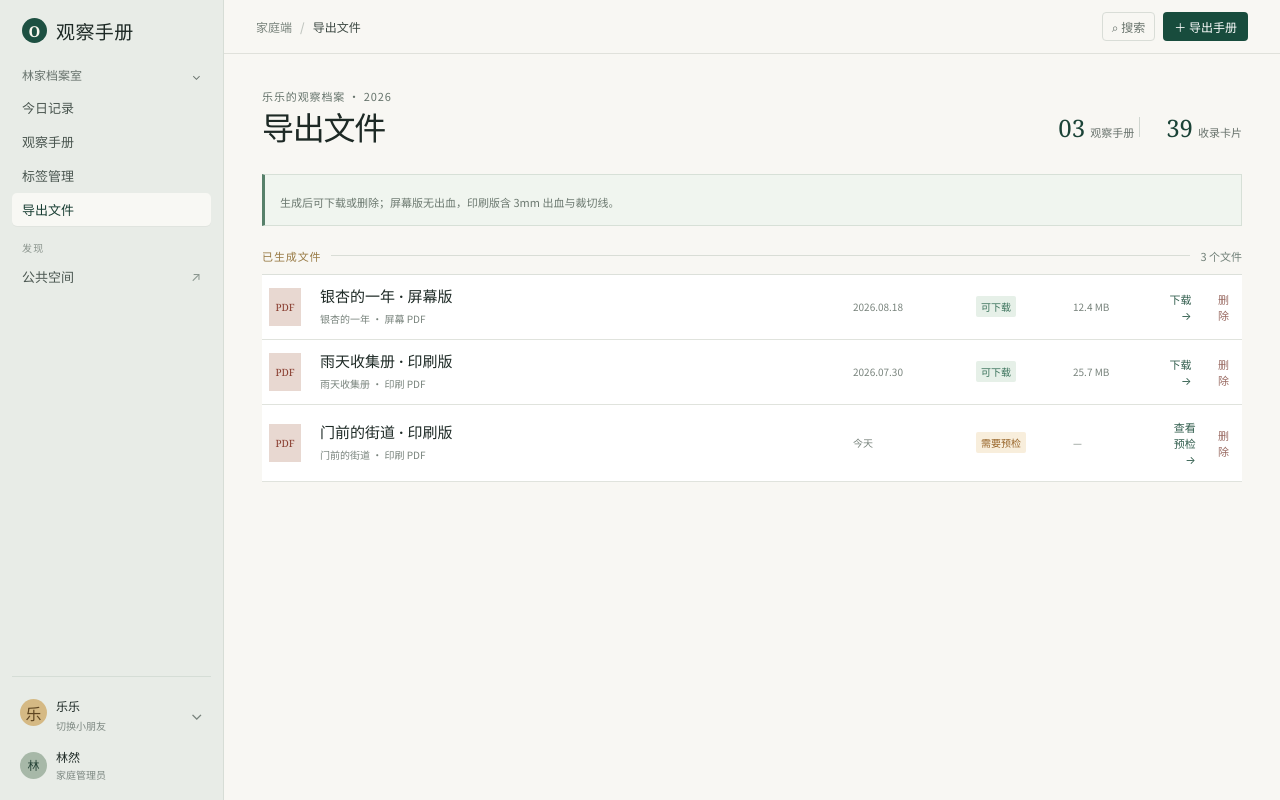
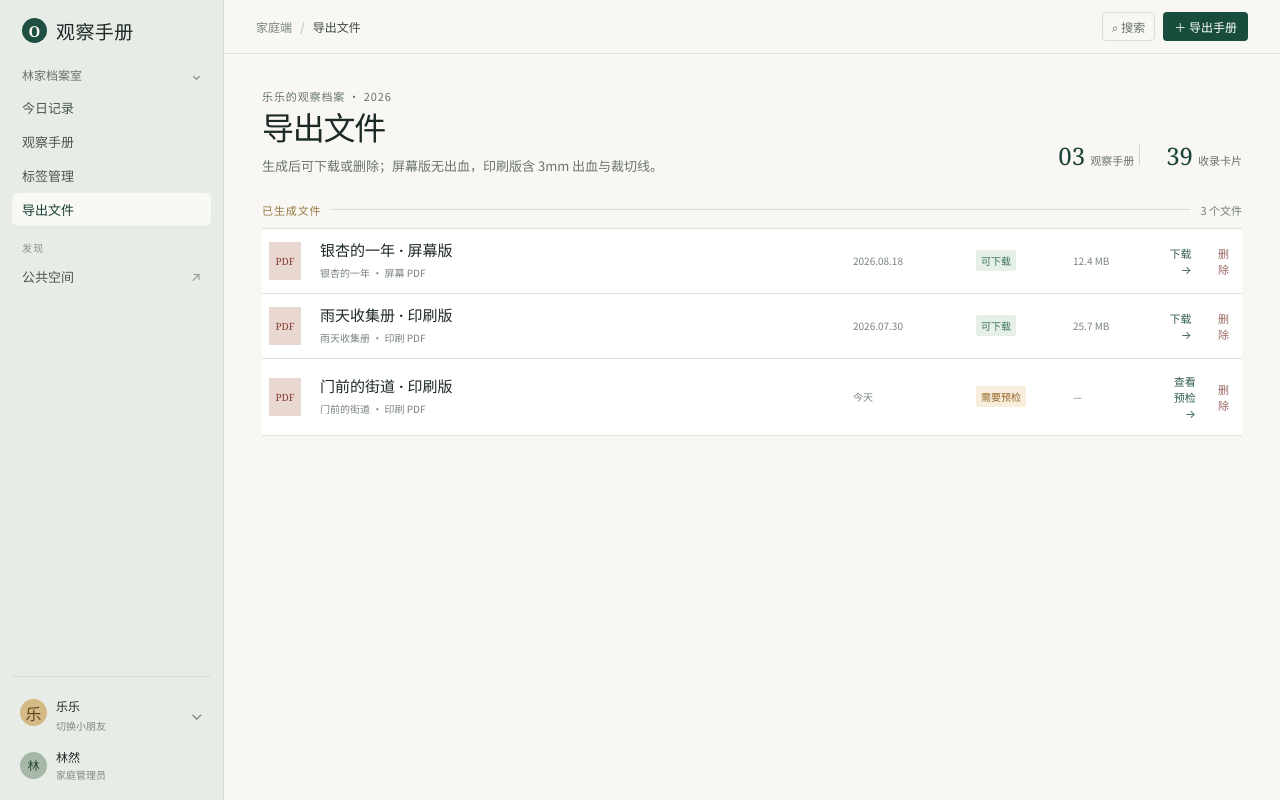
Before and after one commit to OneBigChestnut/observation-handbook, a React (Vite) app in the folder apps/web/: page / in a window 1280 px wide. Both pictures are taken after a click on the button "导出文件". Built offline with nearby package versions, Linux system fonts and the light colour scheme.

Commit message:
fix: align export page guidance with page headers

```diff
--- a/apps/web/src/main.tsx
+++ b/apps/web/src/main.tsx
@@ -168,7 +168,7 @@ function App() {
         <div className="top-actions"><button className="search">⌕ <span>搜索</span></button><button className="new-card" onClick={() => isRecordView ? setComposerOpen(true) : activeNav === "导出文件" ? setExportDialogOpen(true) : undefined}>＋ {actionLabel}</button></div>
       </header>
       <section className="page-heading">
-        <div><p className="eyebrow">{child}的观察档案 · 2026</p><h1>{heading}</h1>{activeNav !== "导出文件" && <p className="subhead">{isRecordView ? "把当下的发现，收进时间的册页。" : activeNav === "观察手册" ? "将同一主题的发现编成可以持续生长的手册。" : activeNav === "标签管理" ? "为观察命名，并把同一主题的记录聚拢在一起。" : "按孩子独立整理和查看内容。"}</p>}</div>
+        <div><p className="eyebrow">{child}的观察档案 · 2026</p><h1>{heading}</h1><p className="subhead">{isRecordView ? "把当下的发现，收进时间的册页。" : activeNav === "观察手册" ? "将同一主题的发现编成可以持续生长的手册。" : activeNav === "标签管理" ? "为观察命名，并把同一主题的记录聚拢在一起。" : activeNav === "导出文件" ? "生成后可下载或删除；屏幕版无出血，印刷版含 3mm 出血与裁切线。" : "按孩子独立整理和查看内容。"}</p></div>
         <div className="summary"><b>{isRecordView ? "06" : "03"}</b><span>{isRecordView ? "本月记录" : "观察手册"}</span><em></em><b>{isRecordView ? "04" : "39"}</b><span>{isRecordView ? "观察主题" : "收录卡片"}</span></div>
       </section>
       {isRecordView && <section className="toolbar">
@@ -184,7 +184,7 @@ function App() {
       {isRecordView && view === "calendar" && <section className="calendar-view"><div className="weekday">一</div><div className="weekday">二</div><div className="weekday">三</div><div className="weekday">四</div><div className="weekday">五</div><div className="weekday">六</div><div className="weekday">日</div>{Array.from({ length: 31 }, (_, i) => <div className="calendar-day" key={i}><b>{i + 1}</b>{cardItems.find(card => Number(card.date.slice(3)) === i + 1) && <span>有记录</span>}</div>)}</section>}
       {activeNav === "观察手册" && <section className="handbook-view"><div className="handbook-rule"><p>正在整理</p><i></i><span>按最近更新</span></div><div className="handbook-grid">{handbooks.map(handbook => <HandbookTile key={handbook.id} handbook={handbook} />)}</div></section>}
       {activeNav === "标签管理" && <section className="tag-view"><div className="tag-rule"><p>全部标签</p><i></i><span>{tags.length} 个主题</span></div><div className="tag-grid">{tags.map(tag => <TagTile key={tag.name} tag={tag} />)}</div></section>}
-      {activeNav === "导出文件" && <section className="export-view">{exportNotice && <div className="export-success"><span>✓</span>{exportNotice}<button aria-label="关闭提示" onClick={() => setExportNotice("")}>×</button></div>}<div className="export-launch"><p>生成后可下载或删除；屏幕版无出血，印刷版含 3mm 出血与裁切线。</p></div><div className="export-rule"><p>已生成文件</p><i></i><span>{exportFiles.length} 个文件</span></div><div className="export-list">{exportFiles.map(file => <ExportRow key={file.id} file={file} onDelete={id => setExportFiles(current => removeGeneratedExport(current, id))} onDownload={downloadExport} />)}</div></section>}
+      {activeNav === "导出文件" && <section className="export-view">{exportNotice && <div className="export-success"><span>✓</span>{exportNotice}<button aria-label="关闭提示" onClick={() => setExportNotice("")}>×</button></div>}<div className="export-rule"><p>已生成文件</p><i></i><span>{exportFiles.length} 个文件</span></div><div className="export-list">{exportFiles.map(file => <ExportRow key={file.id} file={file} onDelete={id => setExportFiles(current => removeGeneratedExport(current, id))} onDownload={downloadExport} />)}</div></section>}
       {isComposerOpen && <div className="composer-backdrop" role="presentation" onMouseDown={() => setComposerOpen(false)}><form className="card-composer" onSubmit={(event) => { event.preventDefault(); saveCard(); }} onMouseDown={event => event.stopPropagation()}>
         <header><div><p>为 {child} 新建</p><h2>观察卡片</h2></div><button type="button" aria-label="关闭新建卡片" onClick={() => setComposerOpen(false)}>×</button></header>
         <label className="field-label">选择照片 <span>{draftPhotos.length}/4</span></label><div className="photo-picker">{photoChoices.map(photo => <button type="button" className={draftPhotos.includes(photo) ? "picked" : ""} key={photo} onClick={() => togglePhoto(photo)}><img src={imageUrl(photo, 180)} alt="" /><i>{draftPhotos.includes(photo) ? "✓" : "+"}</i></button>)}</div>
```
